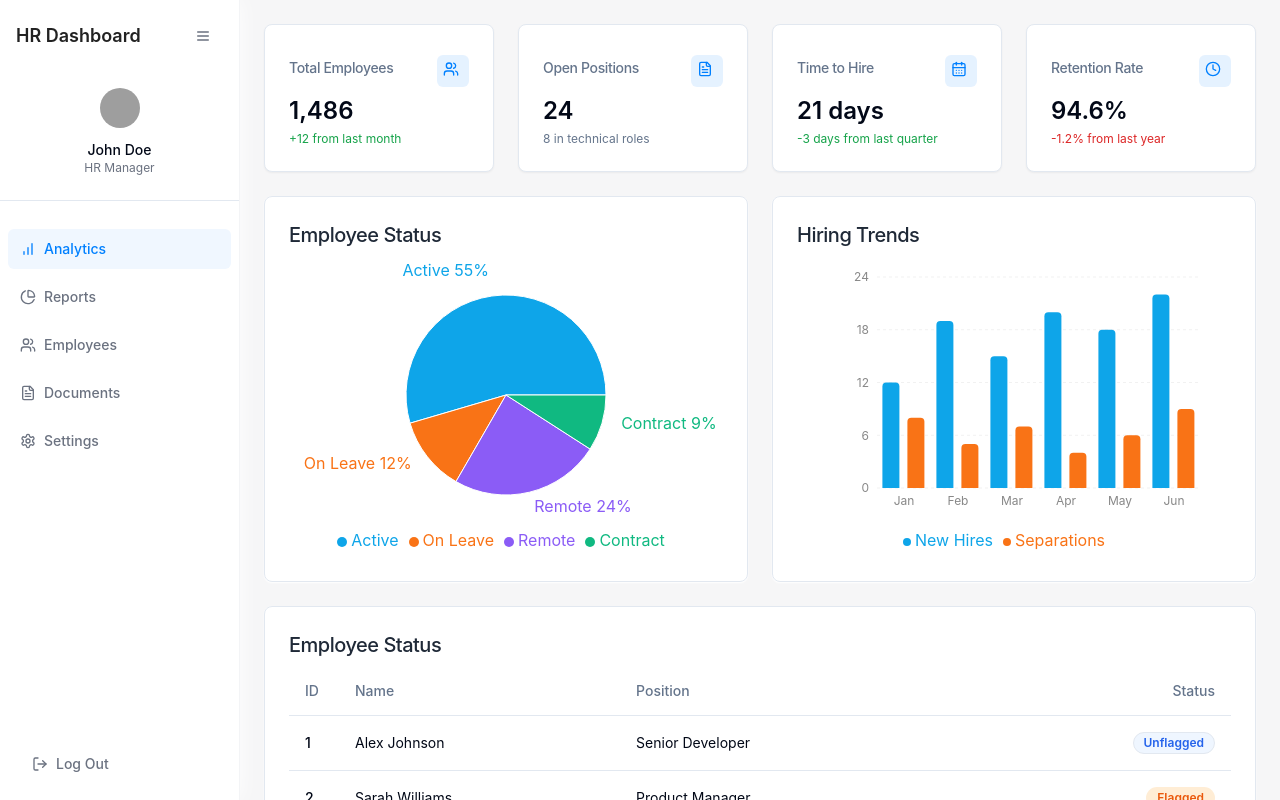
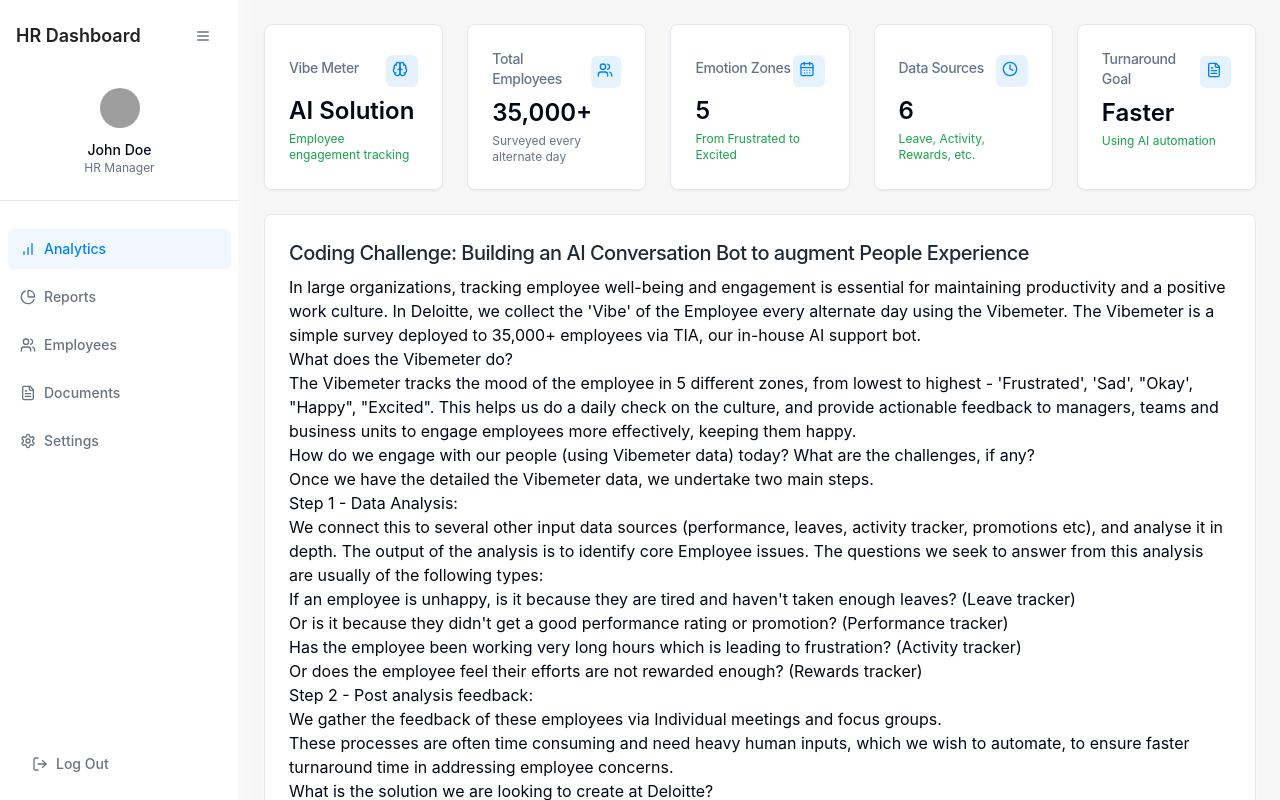
Before and after one commit to OPENSOFT-2025/ChatBot, a React (Vite) app: page / in a window 1280 px wide. Built offline with nearby package versions, Linux system fonts and the light colour scheme; grey boxes are pictures that could not be loaded.

Commit message:
Implement AI Conversation Bot
Implement an AI conversation bot to track employee well-being and engagement, analyze data from various sources, gather personalized feedback, and provide insights to the People Experience team.

```diff
--- /dev/null
+++ b/src/components/hr/ChallengeContent.tsx
@@ -0,0 +1,146 @@
+
+import React from 'react';
+import { Card, CardContent, CardHeader, CardTitle } from '@/components/ui/card';
+
+export function ChallengeContent() {
+  return (
+    <Card className="shadow-card overflow-y-auto max-h-[calc(100vh-2rem)]">
+      <CardHeader className="pb-2 sticky top-0 bg-white z-10">
+        <CardTitle className="text-xl font-medium text-gray-800">
+          Coding Challenge: Building an AI Conversation Bot to augment People Experience
+        </CardTitle>
+      </CardHeader>
+      <CardContent className="prose max-w-none">
+        <p>
+          In large organizations, tracking employee well-being and engagement is essential for
+          maintaining productivity and a positive work culture. In Deloitte, we collect the 'Vibe'
+          of the Employee every alternate day using the Vibemeter. The Vibemeter is a simple
+          survey deployed to 35,000+ employees via TIA, our in-house AI support bot.
+        </p>
+
+        <h3>What does the Vibemeter do?</h3>
+        <p>
+          The Vibemeter tracks the mood of the employee in 5 different zones, from lowest to
+          highest - 'Frustrated', 'Sad', "Okay', "Happy", "Excited". This helps us do a daily check
+          on the culture, and provide actionable feedback to managers, teams and business units
+          to engage employees more effectively, keeping them happy.
+        </p>
+
+        <h3>How do we engage with our people (using Vibemeter data) today? What are the
+          challenges, if any?</h3>
+        <p>
+          Once we have the detailed the Vibemeter data, we undertake two main steps.
+        </p>
+
+        <h4>Step 1 - Data Analysis:</h4>
+        <p>
+          We connect this to several other input data sources
+          (performance, leaves, activity tracker, promotions etc), and analyse it in depth. The
+          output of the analysis is to identify core Employee issues. The questions we seek to
+          answer from this analysis are usually of the following types:
+        </p>
+        <ul>
+          <li>
+            If an employee is unhappy, is it because they are tired and haven't taken enough
+            leaves? (Leave tracker)
+          </li>
+          <li>
+            Or is it because they didn't get a good performance rating or promotion?
+            (Performance tracker)
+          </li>
+          <li>
+            Has the employee been working very long hours which is leading to frustration?
+            (Activity tracker)
+          </li>
+          <li>
+            Or does the employee feel their efforts are not rewarded enough? (Rewards tracker)
+          </li>
+        </ul>
+
+        <h4>Step 2 - Post analysis feedback:</h4>
+        <p>
+          We gather the feedback of these employees via
+          Individual meetings and focus groups.
+        </p>
+        <p>
+          These processes are often time consuming and need heavy human inputs, which we
+          wish to automate, to ensure faster turnaround time in addressing employee concerns.
+        </p>
+
+        <h3>What is the solution we are looking to create at Deloitte?</h3>
+        <p>
+          We are looking for an AI Conversation bot solution to the above, which will act as a
+          digital employee, delivering the following solutions.
+        </p>
+        <ul>
+          <li>
+            Using above datasets, the bot should detect do Step 2 of the above. I.e
+            connect with employees and understand the why from them. But before
+            that decide which employees it should connect with daily and why. (Is it
+            going to be consistently sad and frustrated ones, what kind of happy and
+            excited ones etc). The logic of identifying these people should be explained in
+            your submission.
+          </li>
+          <li>
+            The bot should be able to gather data from all input sources shared
+            (basically do Step 1 from above para), correlate the data, and reach out to
+            the selected employees with meaningful questions - and delivering
+            personalised responses to their situation. The Question & Answer Bank
+            should be a part of your submission.
+          </li>
+          <li>
+            This system should then gather employee feedback, analyze it using AI, and
+            offer helpful insights while escalating serious concerns to human resources -
+            when it reaches a certain threshold.
+          </li>
+          <li>
+            At the end of the day, the bot should provide a detailed report to us (People
+            Experience team) showcasing output and insights from Step 1 and 2 and the
+            reasons for the vibe and next steps.
+          </li>
+        </ul>
+
+        <h3>Technical Environment (only suggestions, you can use other solutions as well):</h3>
+        <ul>
+          <li>Backend: Python (Flask, FastAPI, or Django).</li>
+          <li>Frontend: React.js, .NET, or Power Apps (flexible UI choice).</li>
+          <li>
+            AI Models: Pre-trained AI models for understanding employee feedback (e.g.,
+            Hugging Face Transformers).
+          </li>
+          <li>
+            Infrastructure: Use Docker for packaging the system and deploy it on cloud
+            services (optional).
+          </li>
+          <li>IDE: Visual Studio Code, PyCharm, or similar environments.</li>
+          <li>Should work on Windows & MAC environments</li>
+        </ul>
+
+        <h3>Provided Data:</h3>
+        <p>
+          Participants will receive sample datasets to help build and test the system:
+        </p>
+        <ol>
+          <li>Leave Dataset: Information on employee leave patterns.</li>
+          <li>
+            Activity Tracker Dataset: Records of daily activity on company softwares
+            like teams/outlook etc.
+          </li>
+          <li>
+            Rewards & Recognition Dataset: Details about employee awards and
+            recognitions.
+          </li>
+          <li>
+            Performance Management Dataset: Employee performance data and
+            feedback.
+          </li>
+          <li>
+            Onboarding Experience Dataset: Feedback from employees after joining the
+            company.
+          </li>
+          <li>Vibemeter Responses data set with Emotion Zones Mapping.</li>
+        </ol>
+      </CardContent>
+    </Card>
+  );
+}
--- a/src/components/hr/StatsCard.tsx
+++ b/src/components/hr/StatsCard.tsx
@@ -11,6 +11,7 @@ interface StatsCardProps {
   trend?: 'up' | 'down' | 'neutral';
   className?: string;
   style?: React.CSSProperties;
+  content?: React.ReactNode;
 }
 
 export function StatsCard({
@@ -20,7 +21,8 @@ export function StatsCard({
   icon,
   trend = 'neutral',
   className,
-  style
+  style,
+  content
 }: StatsCardProps) {
   return (
     <Card
@@ -37,6 +39,8 @@ export function StatsCard({
         </div>
       </CardHeader>
       <CardContent>
+        {!content ? (
+          <>
             <div className="text-2xl font-semibold">{value}</div>
             {description && (
               <p className={cn(
@@ -48,6 +52,10 @@ export function StatsCard({
                 {description}
               </p>
             )}
+          </>
+        ) : (
+          <div className="text-sm">{content}</div>
+        )}
       </CardContent>
     </Card>
   );
--- a/src/pages/Index.tsx
+++ b/src/pages/Index.tsx
@@ -5,7 +5,8 @@ import { HRPieChart } from "@/components/hr/PieChart";
 import { Sidebar } from "@/components/hr/Sidebar";
 import { EmployeeTable } from "@/components/hr/EmployeeTable";
 import { StatsCard } from "@/components/hr/StatsCard";
-import { Users, FileText, CalendarDays, Clock } from "lucide-react";
+import { ChallengeContent } from "@/components/hr/ChallengeContent";
+import { Users, FileText, CalendarDays, Clock, Brain } from "lucide-react";
 
 const Index = () => {
   const [sidebarCollapsed, setSidebarCollapsed] = useState(false);
@@ -29,52 +30,61 @@ const Index = () => {
 
       <main className={`flex-1 transition-all duration-300 ease-in-out overflow-y-auto`}>
         <div className="p-6 space-y-6">
-          <div className={`grid grid-cols-1 md:grid-cols-2 lg:grid-cols-4 gap-6 ${isLoaded ? 'scale-in' : 'opacity-0'}`}>
+          <div className={`grid grid-cols-1 md:grid-cols-2 lg:grid-cols-5 gap-6 ${isLoaded ? 'scale-in' : 'opacity-0'}`}>
             <StatsCard
-              title="Total Employees"
-              value="1,486"
-              description="+12 from last month"
-              icon={<Users size={16} />}
+              title="Vibe Meter"
+              value="AI Solution"
+              description="Employee engagement tracking"
+              icon={<Brain size={16} />}
               trend="up"
-              className="animate-slide-in-left"
+              className="lg:col-span-1 animate-slide-in-left"
               style={{ animationDelay: '0.1s' }}
             />
             <StatsCard
-              title="Open Positions"
-              value="24"
-              description="8 in technical roles"
-              icon={<FileText size={16} />}
+              title="Total Employees"
+              value="35,000+"
+              description="Surveyed every alternate day"
+              icon={<Users size={16} />}
               trend="neutral"
-              className="animate-slide-in-left"
+              className="lg:col-span-1 animate-slide-in-left"
               style={{ animationDelay: '0.2s' }}
             />
             <StatsCard
-              title="Time to Hire"
-              value="21 days"
-              description="-3 days from last quarter"
+              title="Emotion Zones"
+              value="5"
+              description="From Frustrated to Excited"
               icon={<CalendarDays size={16} />}
               trend="up"
-              className="animate-slide-in-left"
+              className="lg:col-span-1 animate-slide-in-left"
               style={{ animationDelay: '0.3s' }}
             />
             <StatsCard
-              title="Retention Rate"
-              value="94.6%"
-              description="-1.2% from last year"
+              title="Data Sources"
+              value="6"
+              description="Leave, Activity, Rewards, etc."
               icon={<Clock size={16} />}
-              trend="down"
-              className="animate-slide-in-left"
+              trend="up"
+              className="lg:col-span-1 animate-slide-in-left"
               style={{ animationDelay: '0.4s' }}
             />
+            <StatsCard
+              title="Turnaround Goal"
+              value="Faster"
+              description="Using AI automation"
+              icon={<FileText size={16} />}
+              trend="up"
+              className="lg:col-span-1 animate-slide-in-left"
+              style={{ animationDelay: '0.5s' }}
+            />
+          </div>
+
+          <div className={`${isLoaded ? 'scale-in' : 'opacity-0'}`} style={{ animationDelay: '0.6s' }}>
+            <ChallengeContent />
           </div>
 
           <div className={`grid grid-cols-1 lg:grid-cols-2 gap-6 ${isLoaded ? 'scale-in' : 'opacity-0'}`}>
             <HRPieChart />
             <HRBarChart />
-          </div>
-
-          <div className={`${isLoaded ? 'scale-in' : 'opacity-0'}`} style={{ animationDelay: '0.6s' }}>
-            <EmployeeTable />
           </div>
         </div>
       </main>
```
Lines whose indentation alone changed are shown as unchanged.
